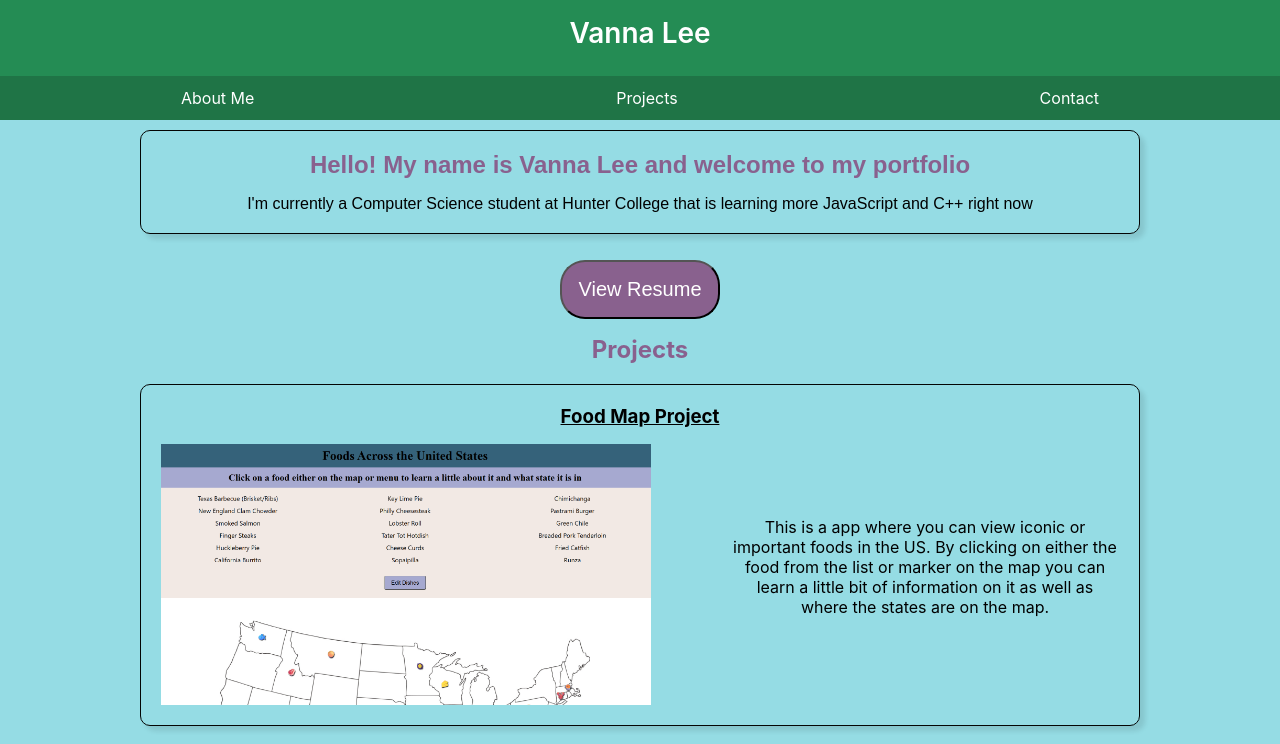
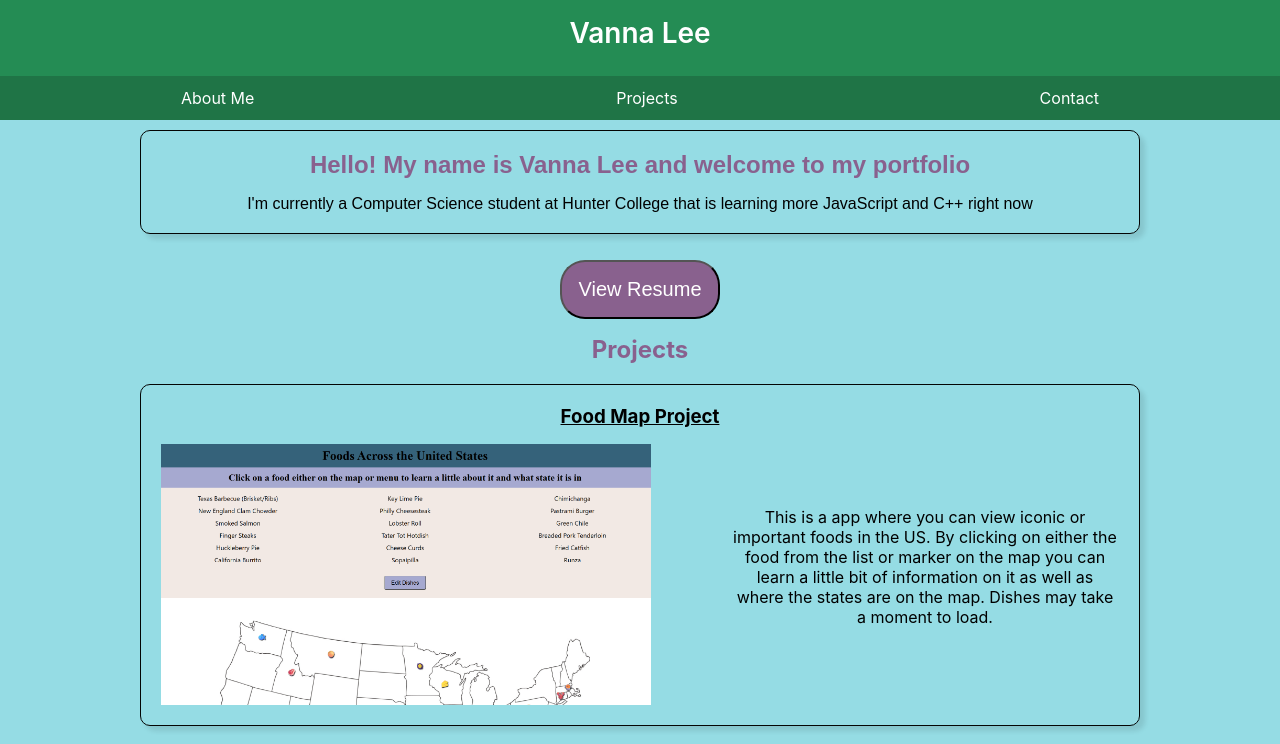
Before and after one commit to leevanna659/leevanna659.github.io, a React (Create React App) app: page / in a window 1280 px wide. Shown: the top 744 px of the page. Built offline with nearby package versions, Linux system fonts and the light colour scheme.

Commit message:
add project 1 text

```diff
--- a/src/Projects.js
+++ b/src/Projects.js
@@ -9,7 +9,7 @@ const Projects = () => {
              <a href="https://food-map-stack.onrender.com/" target="_blank">  <h3>Food Map Project</h3></a>
                 <div className="project-content">
                 <img src="/food-mappic.png" className="project-image"></img>
-                <p>This is a app where you can view iconic or important foods in the US. By clicking on either the food from the list or marker on the map you can learn a little bit of information on it as well as where the states are on the map. </p>
+                <p>This is a app where you can view iconic or important foods in the US. By clicking on either the food from the list or marker on the map you can learn a little bit of information on it as well as where the states are on the map. Dishes may take a moment to load.</p>
                 </div>
                 </div>
 
```
